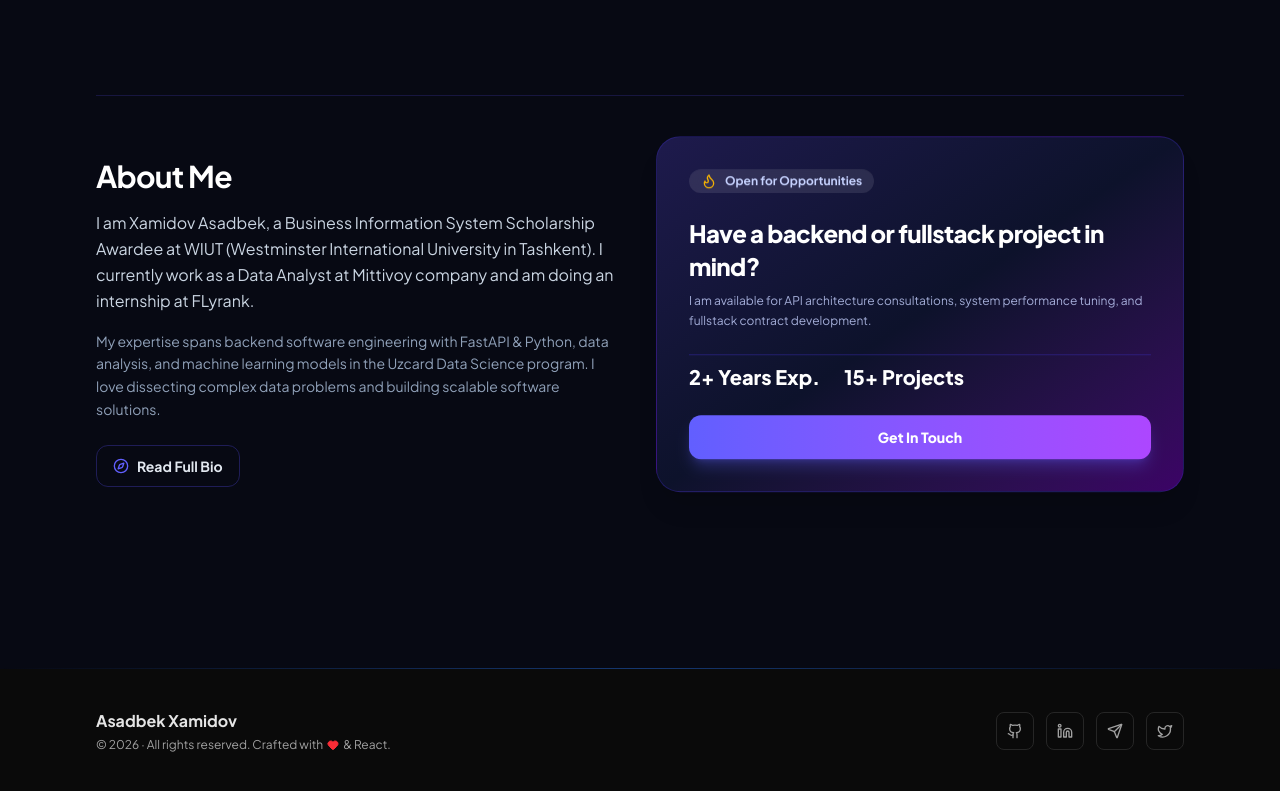
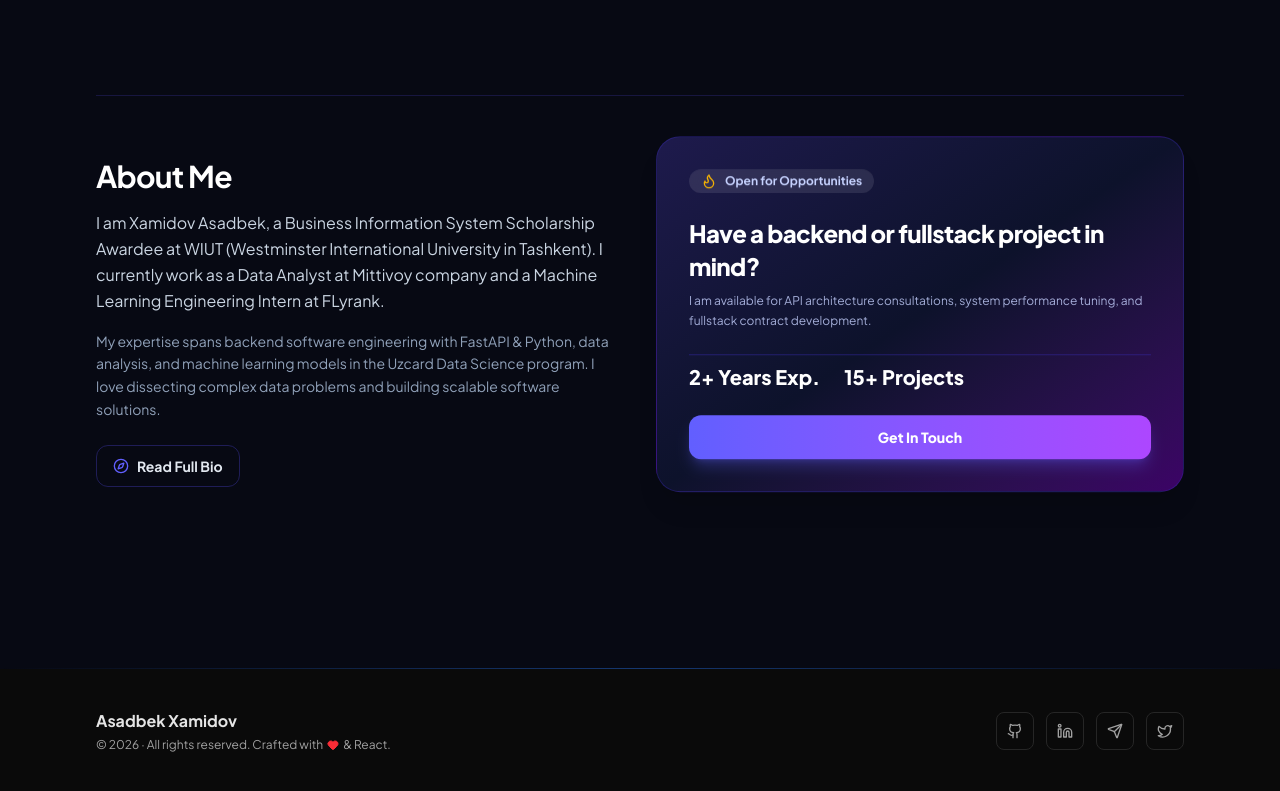
Before and after one commit to xamidovasadbekdev-arch/Personal_blog, a React (Vite) app: page / in a window 1280 px wide. Shown: the part 2929-3720 px from the top of the page. Built offline with nearby package versions, Linux system fonts and the light colour scheme.

Commit message:
Update FLyrank position to Machine Learning Engineering Intern

```diff
--- a/src/data/portfolioData.js
+++ b/src/data/portfolioData.js
@@ -13,7 +13,7 @@ export const translations = {
       badge: "Available for Opportunities",
       title: "Hi, I'm Asadbek Xamidov",
       headline: "Backend Developer, AI/ML Engineer & Data Scientist",
-      subtitle: "Data Analyst at Mittivoy, Intern at FLyrank, & WIUT Scholarship Awardee. Specializing in Python, FastAPI, Machine Learning, and Data Science.",
+      subtitle: "Data Analyst at Mittivoy, Machine Learning Engineering Intern at FLyrank, & WIUT Scholarship Awardee. Specializing in Python, FastAPI, Machine Learning, and Data Science.",
       viewProjects: "View Projects",
       readBlog: "Read Articles",
       getInTouch: "Get In Touch",
@@ -67,7 +67,7 @@ export const translations = {
       title: "About Xamidov Asadbek",
       subtitle: "Backend Developer, AI/ML Engineer & Data Scientist passionate about data pipelines, machine learning, and clean API design.",
       bioHeading: "Who I Am",
-      bioP1: "I am Xamidov Asadbek, a Business Information System Scholarship Awardee at WIUT (Westminster International University in Tashkent). I currently work as a Data Analyst at Mittivoy company and am doing an internship at FLyrank.",
+      bioP1: "I am Xamidov Asadbek, a Business Information System Scholarship Awardee at WIUT (Westminster International University in Tashkent). I currently work as a Data Analyst at Mittivoy company and a Machine Learning Engineering Intern at FLyrank.",
       bioP2: "My expertise spans backend software engineering with FastAPI & Python, data analysis, and machine learning models in the Uzcard Data Science program. I love dissecting complex data problems and building scalable software solutions.",
       experienceTitle: "Education & Career Timeline",
       skillsHeading: "Technical Proficiency",
@@ -104,7 +104,7 @@ export const translations = {
       badge: "Takliflar uchun ochiq",
       title: "Salom, men Asadbek Xamidov",
       headline: "Backend Dasturchi, AI/ML Muhandisi va Data Scientist",
-      subtitle: "Mittivoy kompaniyasida Data Analitik, FLyrank kompaniyasida Stajyor va WIUT granti sohibi. Python, FastAPI, AI va Data Science bo'yicha mutaxassis.",
+      subtitle: "Mittivoy kompaniyasida Data Analitik, FLyrank kompaniyasida ML Muhandis Stajyor va WIUT granti sohibi. Python, FastAPI, AI va Data Science bo'yicha mutaxassis.",
       viewProjects: "Loyihalarni ko'rish",
       readBlog: "Maqolalarni o'qish",
       getInTouch: "Bog'lanish",
@@ -158,7 +158,7 @@ export const translations = {
       title: "Xamidov Asadbek Haqida",
       subtitle: "Backend Dasturchi, AI/ML Muhandisi va Data Scientist.",
       bioHeading: "Kimman?",
-      bioP1: "Men Xamidov Asadbek, WIUT (Westminster International University in Tashkent) universitetining Business Information System yo'nalishi granti sohibiman. Hozirda Mittivoy kompaniyasida Data Analyst va FLyrank kompaniyasida stajyor sifatida faoliyat yuritaman.",
+      bioP1: "Men Xamidov Asadbek, WIUT (Westminster International University in Tashkent) universitetining Business Information System yo'nalishi granti sohibiman. Hozirda Mittivoy kompaniyasida Data Analyst va FLyrank kompaniyasida Machine Learning Engineering Intern (ML Muhandis Stajyor) sifatida faoliyat yuritaman.",
       bioP2: "Uzcard Data Science dasturida machine learning va sun'iy intellect bo'yicha bilimlarimni oshirib kelmoqdaman. Backend (FastAPI, Python) hamda ma'lumotlar tahlili loyihalarini yaratishni yaxshi ko'raman.",
       experienceTitle: "Ta'lim va Ish Tajribasi Timeline",
       skillsHeading: "Texnik Ko'nikmalar",
@@ -210,9 +210,9 @@ export const experienceTimeline = [
   },
   {
     year: "July 2026 - Present",
-    role: "Engineering Intern",
+    role: "Machine Learning Engineering Intern",
     company: "FLyrank",
-    description: "Developing backend features, integrating REST APIs, and optimizing database queries in an agile engineering environment.",
+    description: "Developing machine learning models, backend features, integrating REST APIs, and optimizing database queries in an agile engineering environment.",
   },
   {
     year: "May 2026 - Present",
```
